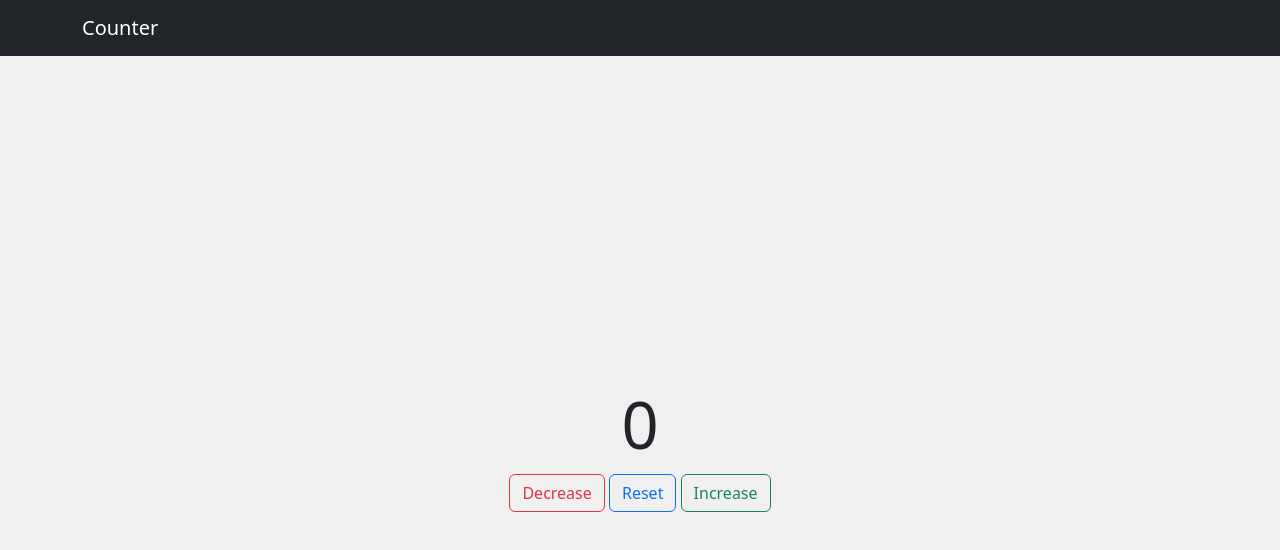
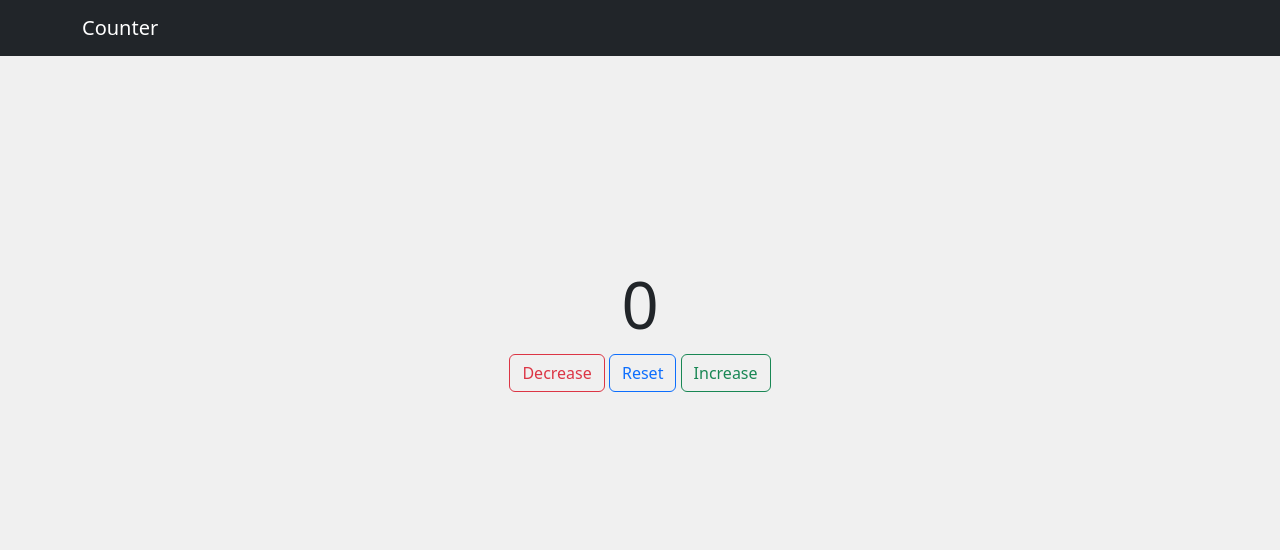
Before and after one commit to BelenMarquez1812/counter, a plain HTML site: page index.html in a window 1280 px wide. Drawn offline with nearby package versions, Linux system fonts and the light colour scheme.

Commit message:
cambio de medidas

```diff
--- a/estilo.css
+++ b/estilo.css
@@ -5,7 +5,7 @@
 
 .contenedor {
     text-align: center;
-    margin-top: 320px;
+    margin-top: 200px;
 }
 
 span {
```
